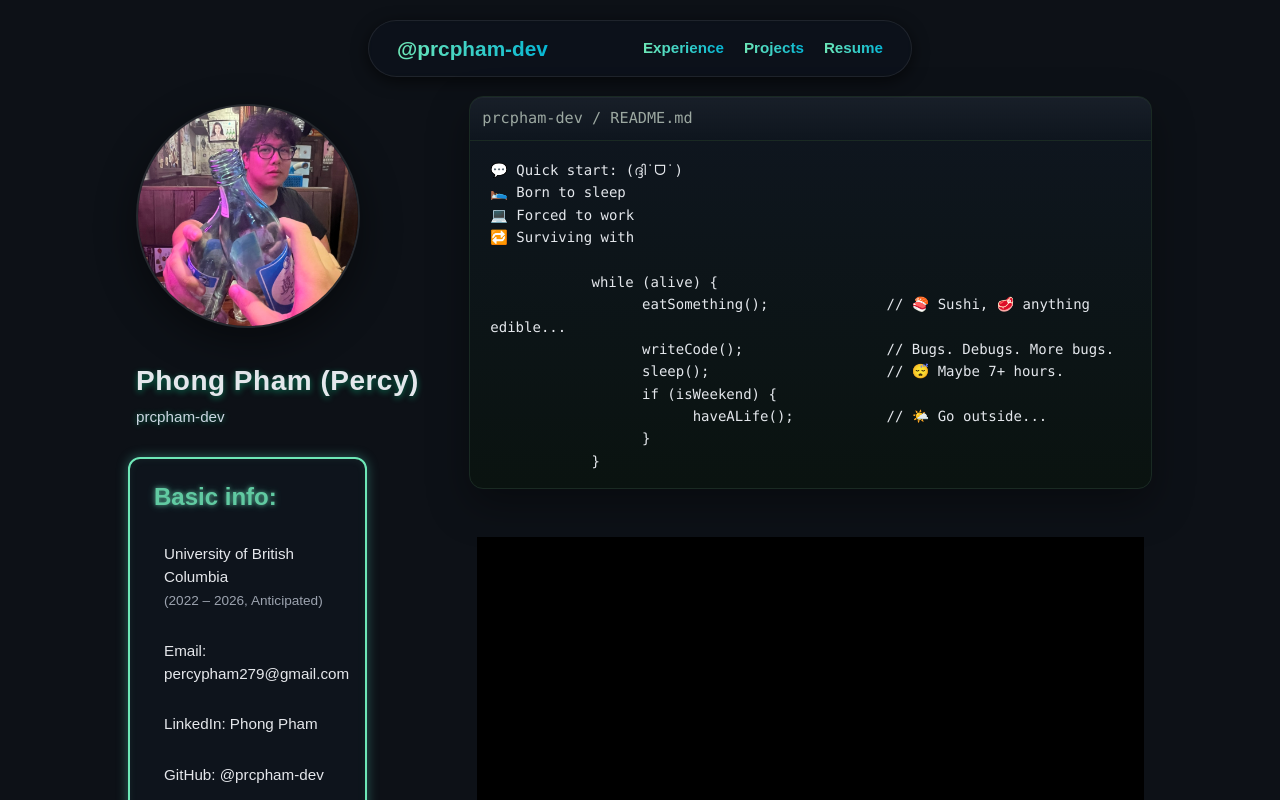
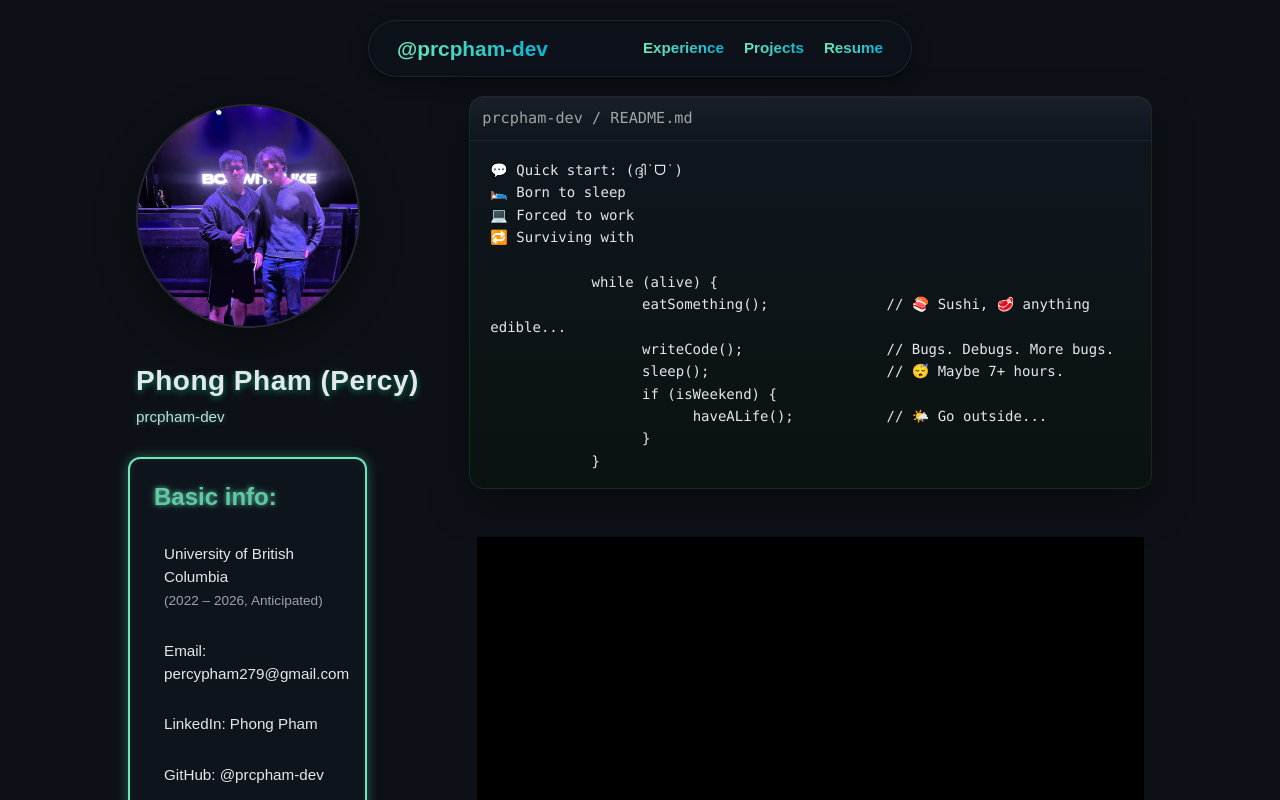
Before and after one commit to prcpham-dev/prcpham-portfolio, a Next.js app in the folder portfolio/: page / in a window 1280 px wide. Shown: the top 800 px of the page. Built offline with nearby package versions, Linux system fonts and the light colour scheme.

Commit message:
Remove a pic

```diff
--- a/portfolio/pages/components/about/About.tsx
+++ b/portfolio/pages/components/about/About.tsx
@@ -9,7 +9,7 @@ const hats: { [key: string]: { src: string; alt: string } } = {
 const images = [
   "/ProfilePics/01.jpeg",
   "/ProfilePics/02-v2.jpeg",
-  "/ProfilePics/03.jpeg",
+  "/ProfilePics/03-v2.jpeg",
   "/ProfilePics/04.jpeg",
   "/ProfilePics/05-v2.jpeg",
   "/ProfilePics/06.jpeg"
```
Also changed, not shown: portfolio/public/ProfilePics/03-v2.jpeg (renamed from portfolio/public/ProfilePics/06.jpeg), portfolio/public/ProfilePics/03.jpeg (deleted).
